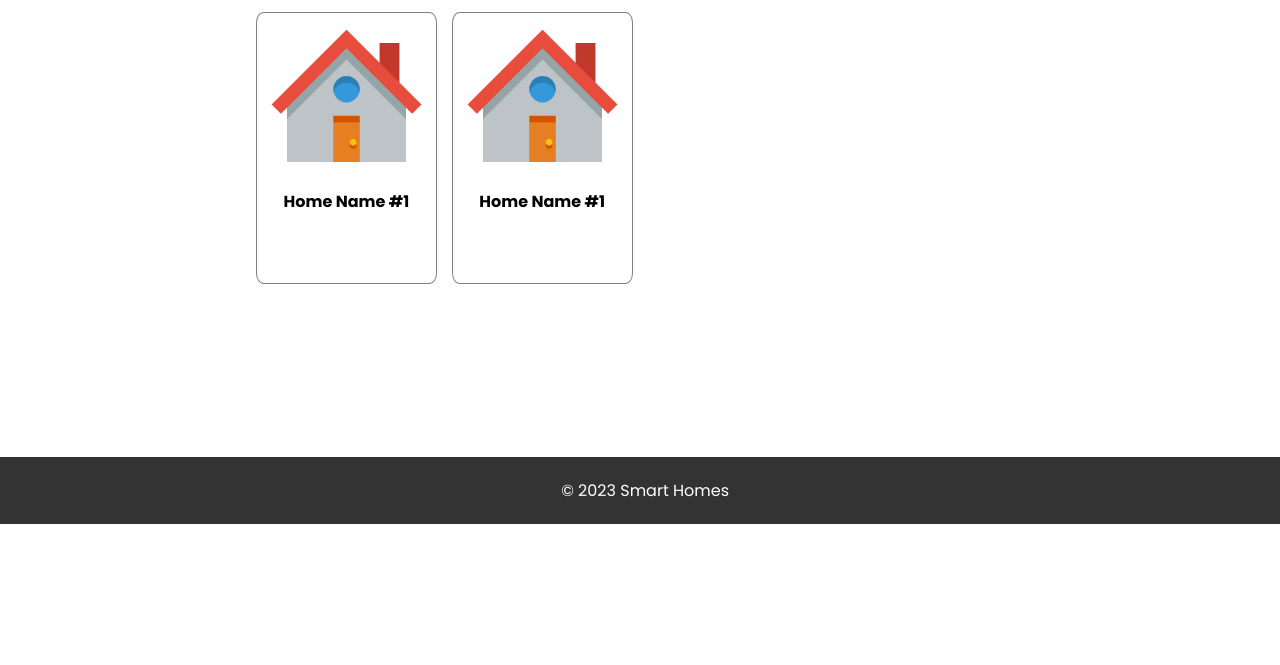
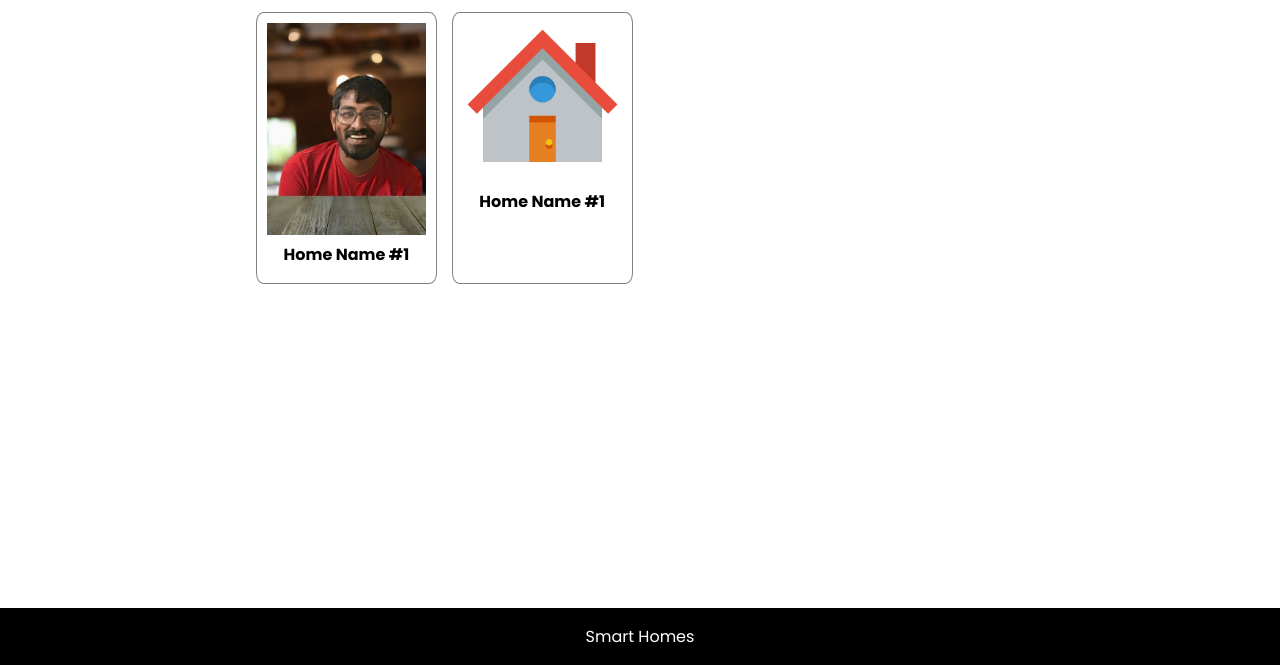
Before and after one commit to sainathmcs/DIS, a plain HTML site: page about.html in a window 1280 px wide. Shown: the part 135-800 px from the top of the page. Drawn offline with Linux system fonts and the light colour scheme.

Commit message:
Profile pics

```diff
--- a/about.html
+++ b/about.html
@@ -9,9 +9,21 @@
     <link rel="stylesheet" type="text/css" href="./styles/index.css" />
     <link rel="stylesheet" type="text/css" href="./styles/dashboard.css" />
     <link rel="stylesheet" type="text/css" href="./styles/slider.css" />
+    <style>
+      .footer {
+        position: fixed;
+        left: 0;
+        bottom: 0;
+        width: 100%;
+        background-color: black;
+        color: white;
+        text-align: center;
+      }
+    </style>
   </head>
 
   <body>
+  <div>
     <header>
       <nav>
         <a href="index.html"> <h1 class="logo-label">Smart Homes</h1> </a>
@@ -37,7 +49,7 @@
             <div class="card-container">
               <!-- team card -->
               <div class="device-card home-height">
-                <img src="assets/home.png" class="team-image" alt="home" />
+                <img src="assets/profile_pic.jpg" class="team-image" alt="home" />
 
                 <div class="team-details">
                   <div class="font-bold">Home Name #1</div>
@@ -62,9 +74,11 @@
         </div>
       </div>
     </main>
+    </div>
+  <div class="footer">
+    <p>Smart Homes</p>
+  </div>
+  </body>
 
-    <footer>
-      <p>&copy; 2023 Smart Homes</p>
-    </footer>
-  </body>
+
 </html>
```
Also changed, not shown: assets/pooja.jpg (added), assets/profile_pic.jpg (added), assets/ravali.jpg (added), assets/shanti.jpg (added).
